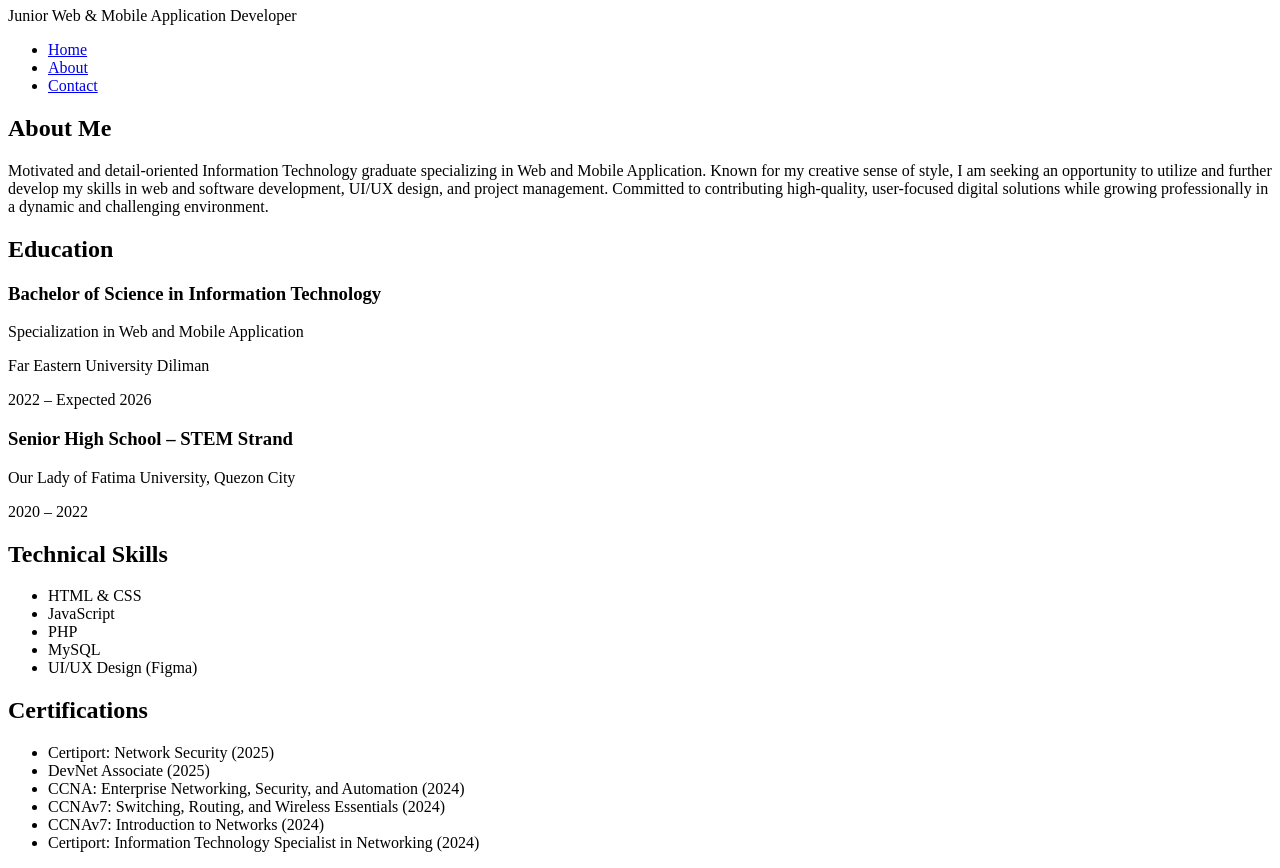
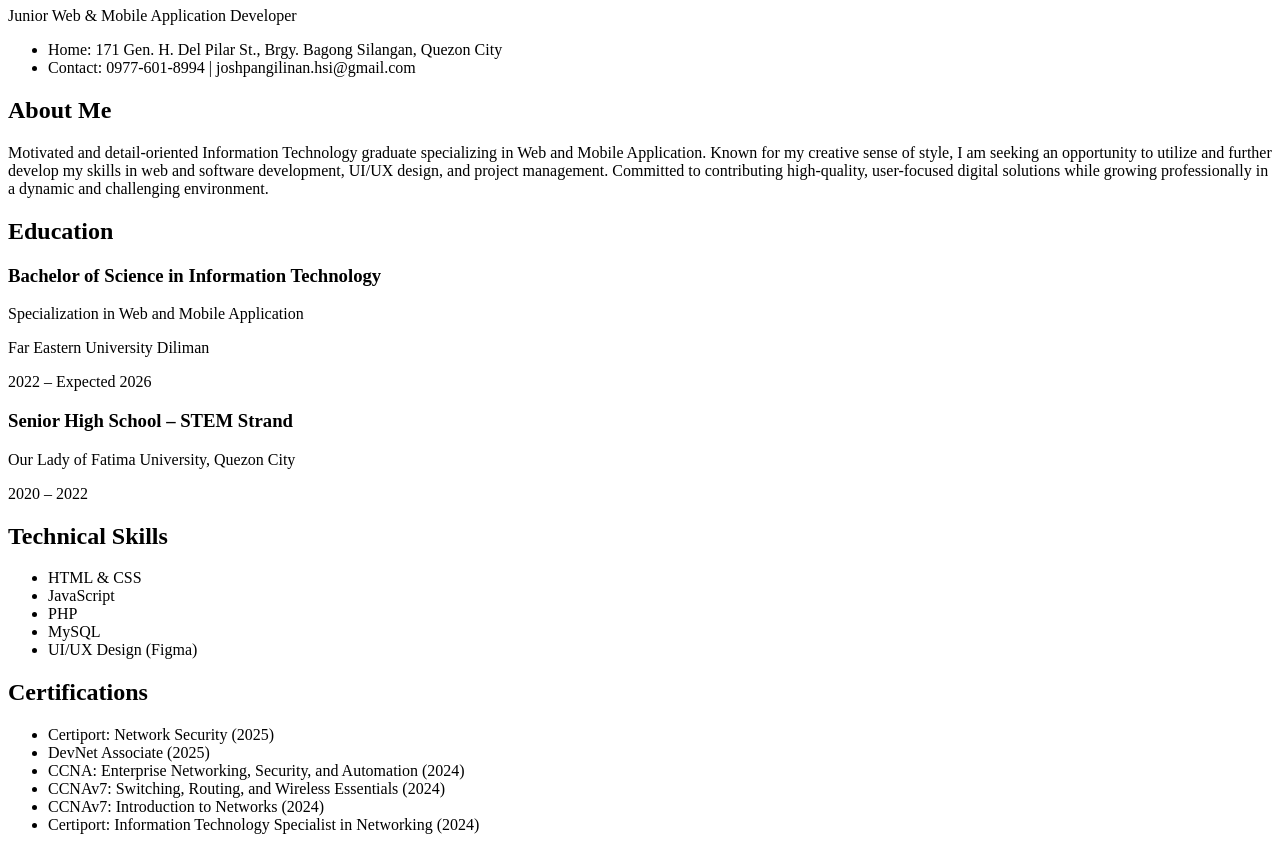
Before and after one commit to jxshux14/intern-cv-jpangilinan, a plain HTML site: page index.html in a window 1280 px wide. Shown: the part 73-941 px from the top of the page. Drawn offline with Linux system fonts and the light colour scheme.

Commit message:
feat: create semantic html structure for CV

```diff
--- a/index.html
+++ b/index.html
@@ -13,9 +13,8 @@
 
 <nav>
     <ul>
-        <li><a href="#">Home</a></li>
-        <li><a href="#">About</a></li>
-        <li><a href="#">Contact</a></li>
+        <li>Home: 171 Gen. H. Del Pilar St., Brgy. Bagong Silangan, Quezon City</li>
+        <li>Contact: 0977-601-8994 | joshpangilinan.hsi@gmail.com</li>
     </ul>
 </nav>
 
```
